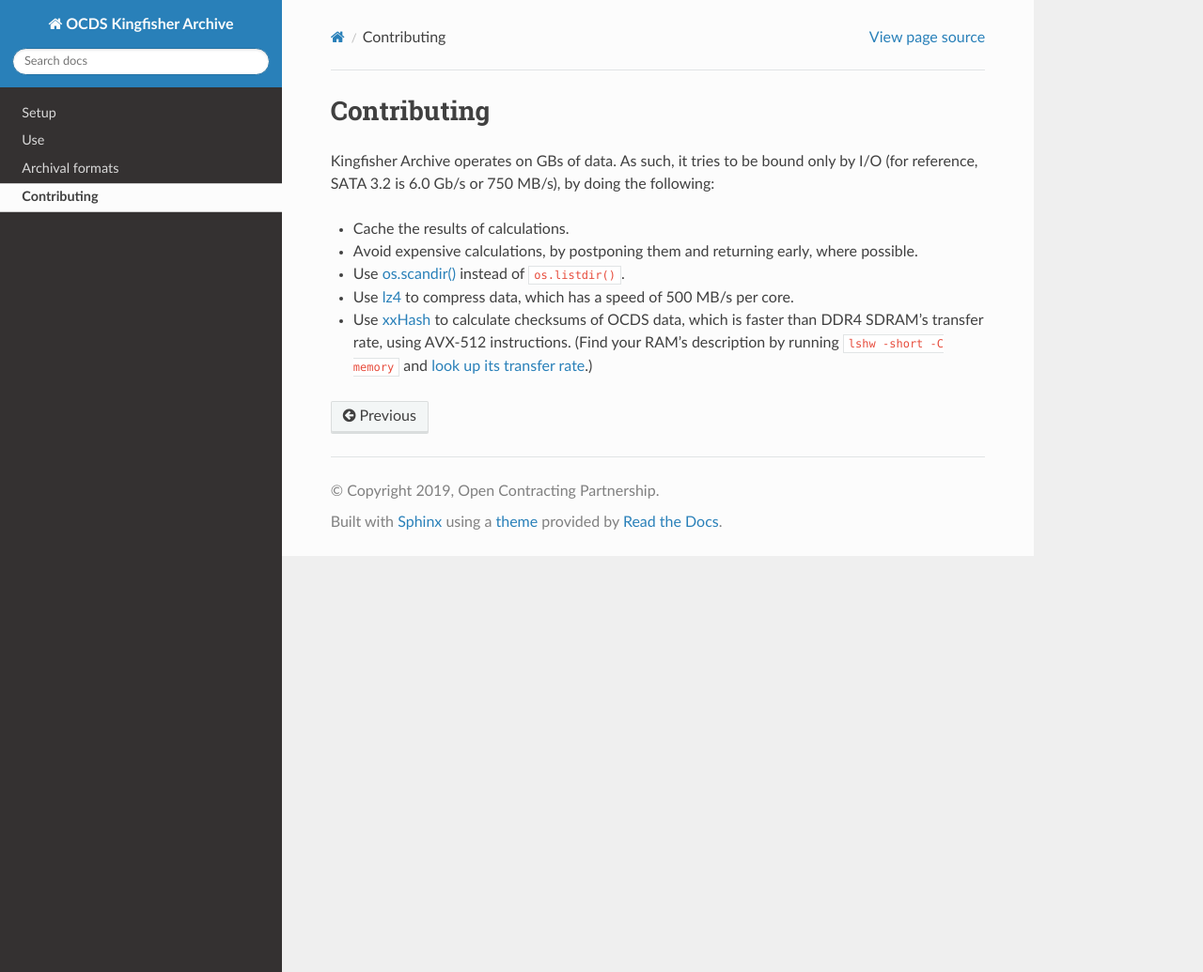
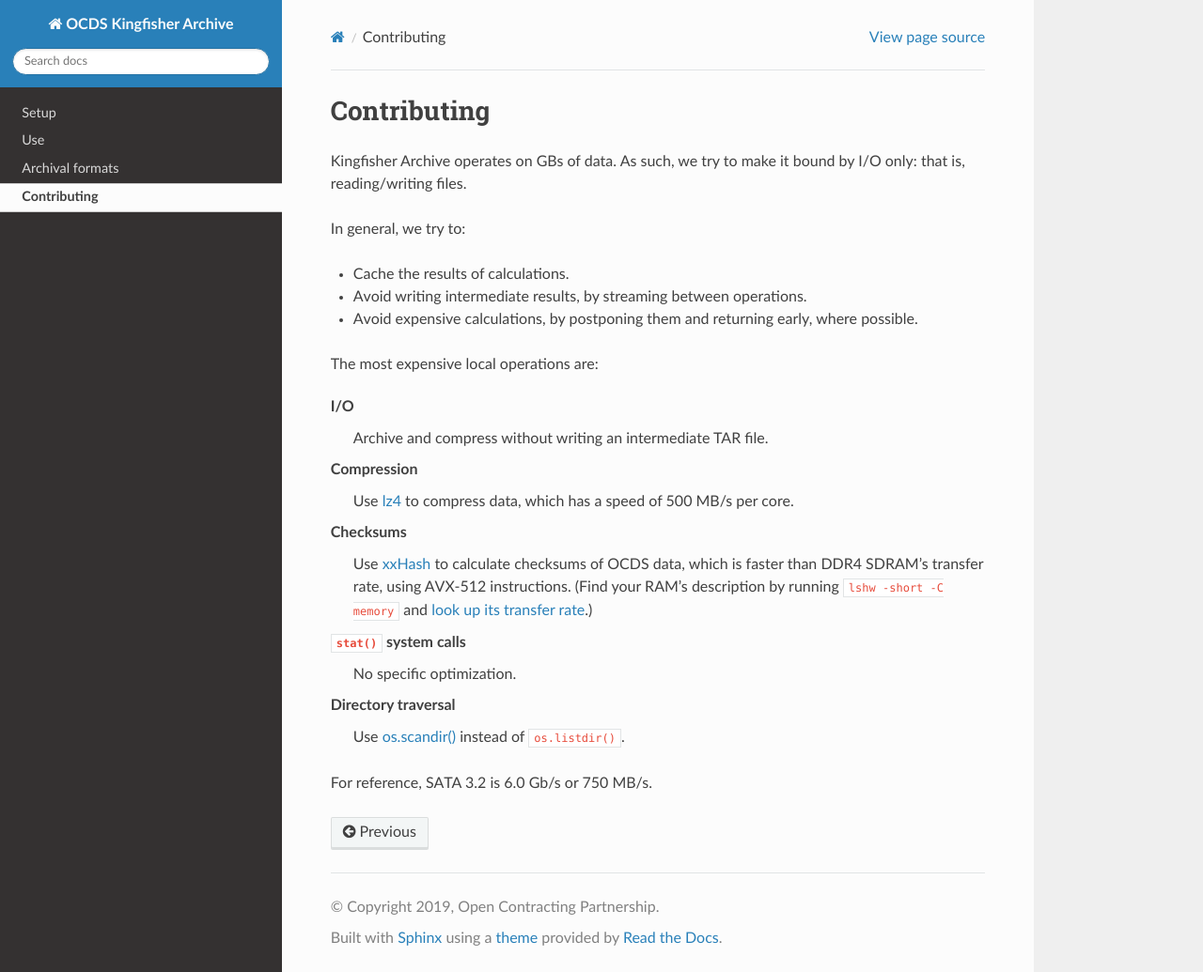
Before and after one commit to open-contracting-archive/kingfisher-archive, a Sphinx documentation site: the page built from docs/contributing.rst, in a window 1280 px wide and 1035 px high. Shown: the whole window at 94% size. Built offline with Sphinx 7.4.7 and the Read the Docs theme 2.0.0, drawn with Linux system fonts in a browser that asks for light colours.

Commit message:
docs: Re-organize contributing.rst

```diff
--- a/docs/contributing.rst
+++ b/docs/contributing.rst
@@ -1,10 +1,25 @@
 Contributing
 ============
 
-Kingfisher Archive operates on GBs of data. As such, it tries to be bound only by I/O (for reference, SATA 3.2 is 6.0 Gb/s or 750 MB/s), by doing the following:
+Kingfisher Archive operates on GBs of data. As such, we try to make it bound by I/O only: that is, reading/writing files.
+
+In general, we try to:
 
 -  Cache the results of calculations.
+-  Avoid writing intermediate results, by streaming between operations.
 -  Avoid expensive calculations, by postponing them and returning early, where possible.
--  Use `os.scandir() <https://docs.python.org/3/library/os.html#os.scandir>`__ instead of ``os.listdir()``.
--  Use `lz4 <https://lz4.github.io/lz4/>`__ to compress data, which has a speed of 500 MB/s per core.
--  Use `xxHash <https://cyan4973.github.io/xxHash/>`__ to calculate checksums of OCDS data, which is faster than DDR4 SDRAM's transfer rate, using AVX-512 instructions. (Find your RAM's description by running ``lshw -short -C memory`` and `look up its transfer rate <https://en.wikipedia.org/wiki/List_of_interface_bit_rates#Dynamic_random-access_memory>`__.)
+
+The most expensive local operations are:
+
+I/O
+  Archive and compress without writing an intermediate TAR file.
+Compression
+  Use `lz4 <https://lz4.github.io/lz4/>`__ to compress data, which has a speed of 500 MB/s per core.
+Checksums
+  Use `xxHash <https://cyan4973.github.io/xxHash/>`__ to calculate checksums of OCDS data, which is faster than DDR4 SDRAM's transfer rate, using AVX-512 instructions. (Find your RAM's description by running ``lshw -short -C memory`` and `look up its transfer rate <https://en.wikipedia.org/wiki/List_of_interface_bit_rates#Dynamic_random-access_memory>`__.)
+``stat()`` system calls
+  No specific optimization.
+Directory traversal
+  Use `os.scandir() <https://docs.python.org/3/library/os.html#os.scandir>`__ instead of ``os.listdir()``.
+
+For reference, SATA 3.2 is 6.0 Gb/s or 750 MB/s.
```
